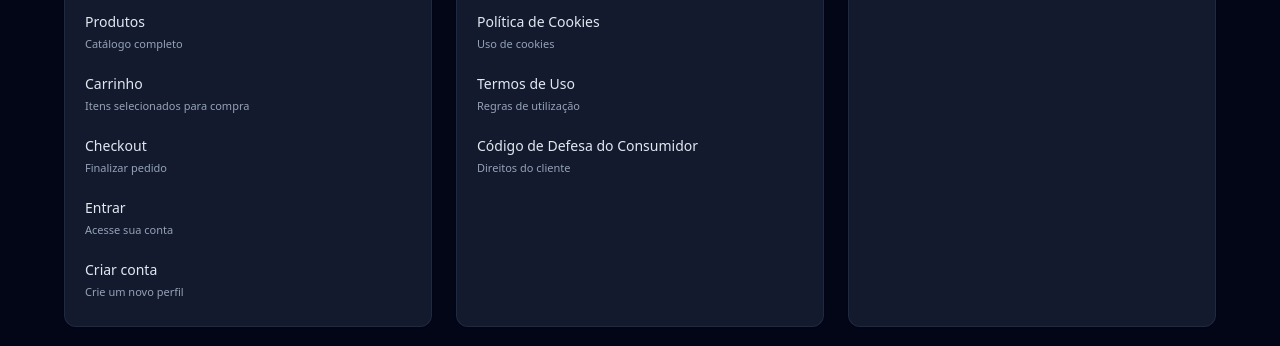
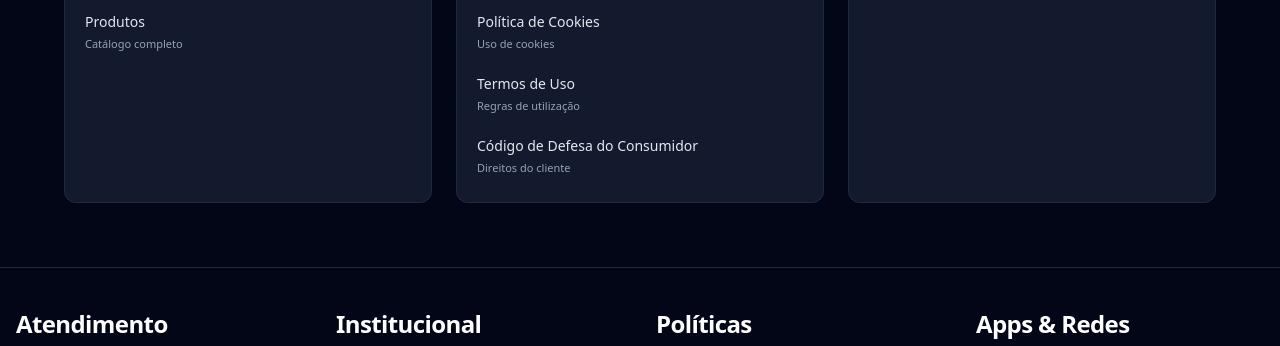
Before and after one commit to Leonardo-Santos-oficial/E-ecommerce-de-nicho, a Next.js app: page /mapa-do-site in a window 1280 px wide. Shown: the part 348-694 px from the top of the page. Built offline with nearby package versions, Linux system fonts and the light colour scheme; no server answers.

Commit message:
fix(seo): remove auth and transactional pages from site map and sitemap.xml

```diff
--- a/src/pages/mapa-do-site.tsx
+++ b/src/pages/mapa-do-site.tsx
@@ -14,10 +14,6 @@ export const SITE_MAP_SECTIONS: SiteMapSection[] = [
     links: [
       { href: '/', label: 'Início', description: 'Página principal e destaques' },
       { href: '/products', label: 'Produtos', description: 'Catálogo completo' },
-      { href: '/cart', label: 'Carrinho', description: 'Itens selecionados para compra' },
-      { href: '/checkout', label: 'Checkout', description: 'Finalizar pedido' },
-      { href: '/login', label: 'Entrar', description: 'Acesse sua conta' },
-      { href: '/signup', label: 'Criar conta', description: 'Crie um novo perfil' },
     ],
   },
   {
--- a/src/pages/sitemap.xml.ts
+++ b/src/pages/sitemap.xml.ts
@@ -8,10 +8,6 @@ import { RawProductsArraySchema } from '@/types/schemas'
 const STATIC_PATHS: string[] = [
   '/',
   '/products',
-  '/cart',
-  '/checkout',
-  '/login',
-  '/signup',
   '/termos-de-uso',
   '/politicas/cookies',
   '/politicas/privacidade',
```
